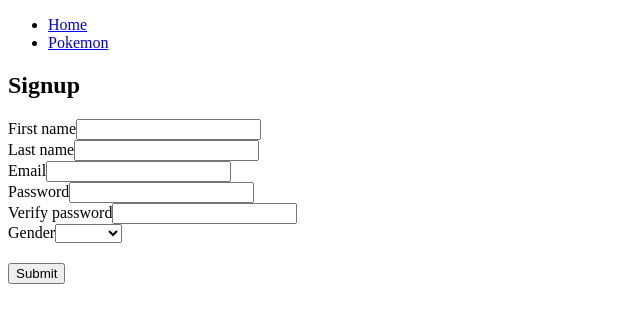
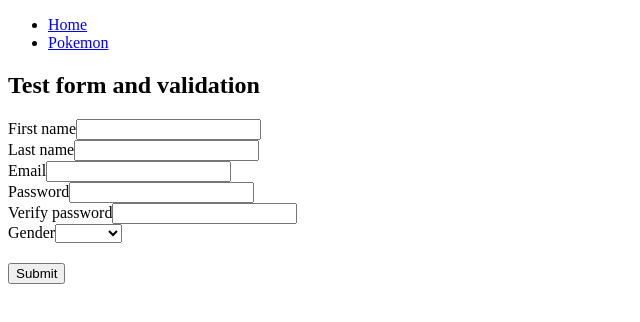
Before and after one commit to mariomans/fontend-exam, a React (Create React App) app: page / in a window 1280 px wide. Shown: the top 322 px of the page, without its empty margins (0-640 px from the left). Built offline with nearby package versions, Linux system fonts and the light colour scheme.

Commit message:
Change name signup to test form and validation

```diff
--- a/src/User/Signup.js
+++ b/src/User/Signup.js
@@ -121,7 +121,7 @@ export default class Signup extends Component {
         const { firstname, lastname, email, password, confirmPassword, gender, error , loading} = this.state;
         return (
             <div className="container">
-                <h2 className="mt-5 mb-5">Signup</h2>
+                <h2 className="mt-5 mb-5">Test form and validation</h2>
 
                 <div className="alert alert-danger" style={{ display: error ? "" : 'none' }}>{error}</div>
 
```
